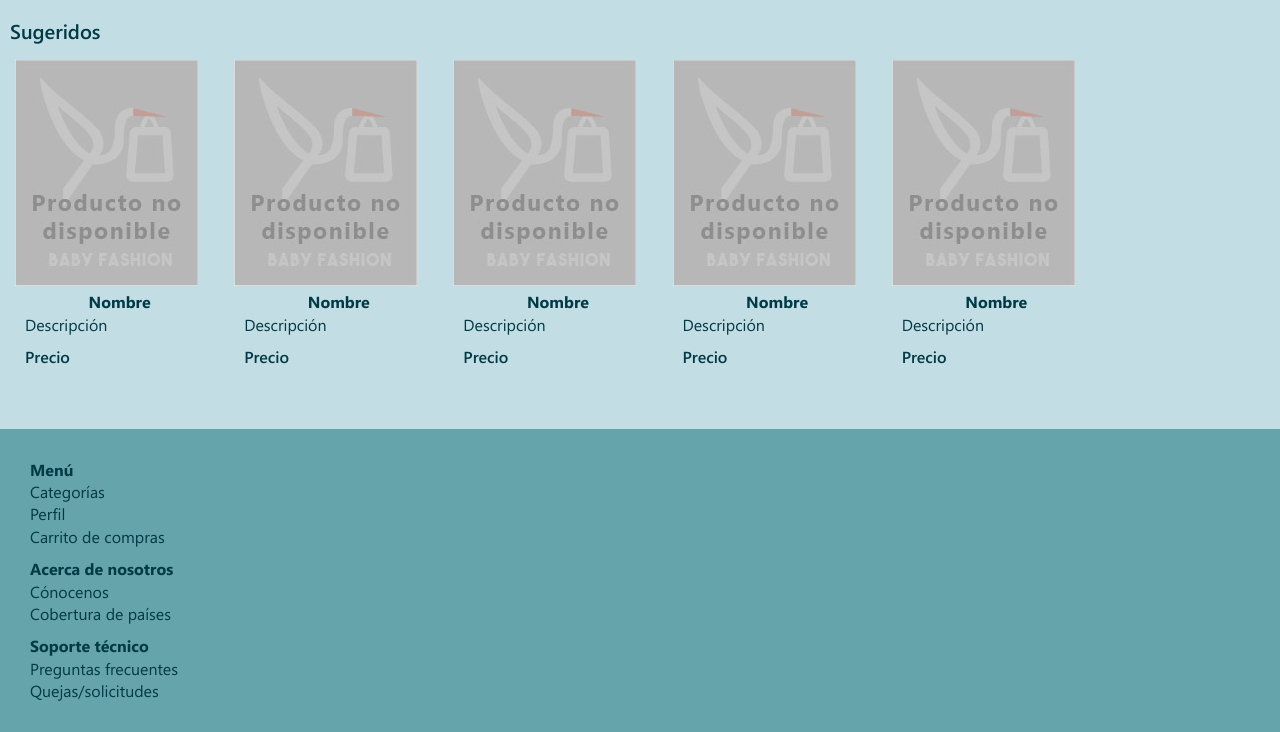
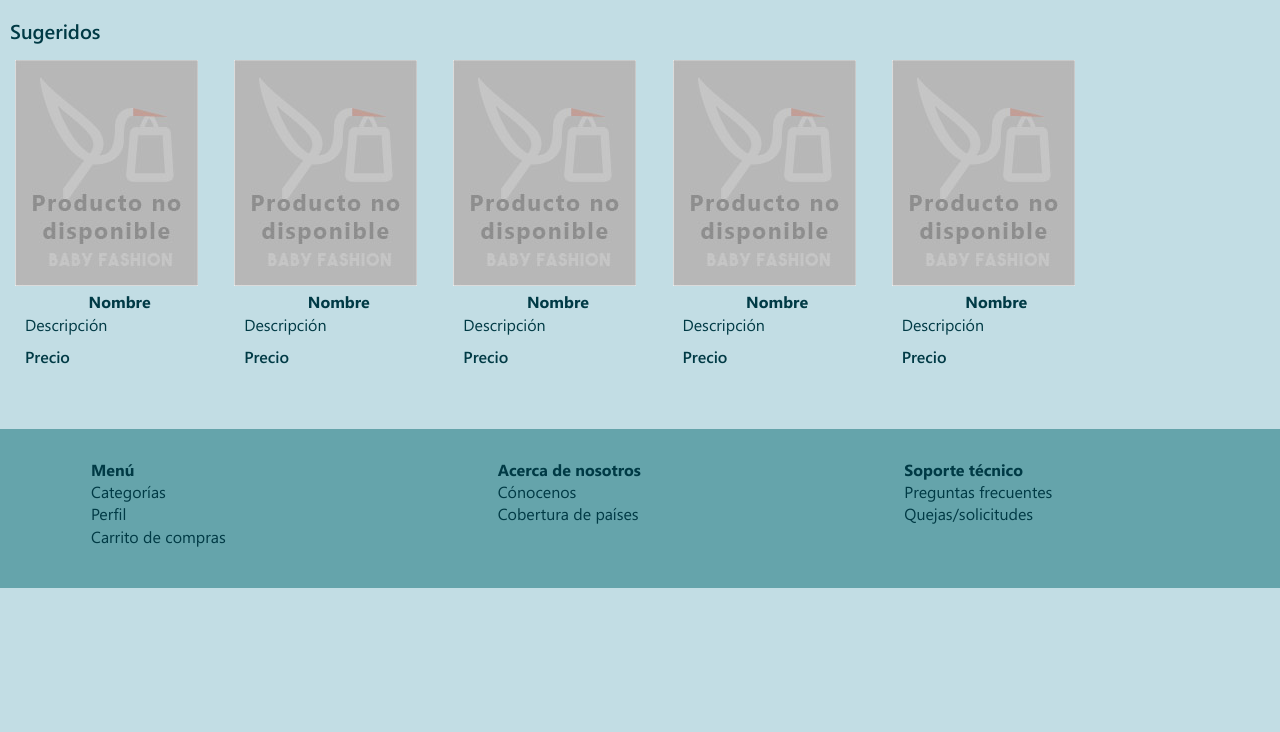
Before and after one commit to DavGil-Design/grupo_1, a website: page src/views/home.html in a window 1280 px wide. Shown: the part 1419-2151 px from the top of the page. After the commit the page ends 2007 px from the top, so only its background shows below. Drawn offline with Linux system fonts and the light colour scheme; files that its build step writes are made by us from their sources; files whose address does not match are found by name.

Commit message:
Master test shop

```diff
--- a/src/public/css/home.css
+++ b/src/public/css/home.css
@@ -169,3 +169,17 @@ footer {
 .footer-inner_section_sub-title {
     font-family: var(--f-secondary-bold);
 }
+
+/*-------*/
+/*@medias*/
+/*-------*/
+@media (min-width: 600px) {
+    .footer-inner_section {
+        flex: 1 1 33%;
+    }
+}
+@media (min-width: 768px) {
+    .footer-inner_section {
+        padding: 0 5%;
+    }
+}
--- a/src/public/css/shop.css
+++ b/src/public/css/shop.css
@@ -164,3 +164,10 @@ footer {
         padding: 0 5%;
     }
 }
+@media (min-width: 1200px) {
+    .footer-inner_section {
+        padding: 0 2% 20px;
+        max-width: 300px;
+        width: 25%;
+    }
+}
```
